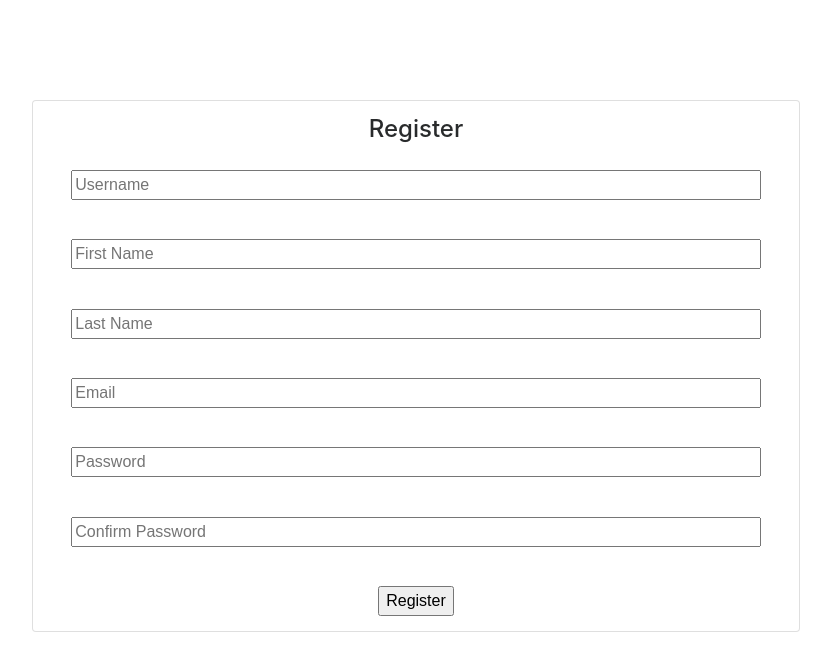
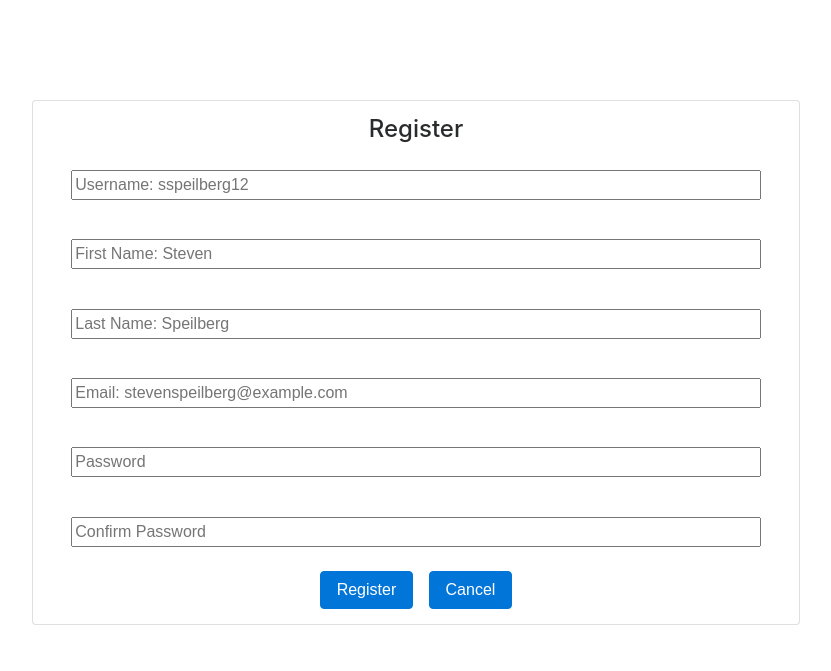
Before and after one commit to Apoooorv/SimpleSearchApp, a Flask app: page /register in a window 1280 px wide. Shown: the top 671 px of the page, without its empty margins (224-1055 px from the left). Run offline with Flask 2, Linux system fonts and the light colour scheme; some libraries are stand-ins or nearby versions.

Commit message:
Added different placeholders in registration form and added validations

```diff
--- a/app/templates/dashboard.html
+++ b/app/templates/dashboard.html
@@ -17,9 +17,9 @@
 
 				<form class="form-inline col-10" action="/search">
 					{% if query %}
-						<input class="form-control col-10" type="text" name="query" placeholder="Enter text.." value="{{query}}" required>
+						<input class="form-control col-10" type="text" name="query" placeholder="Enter text.. e.g. Obama, Soccer, Oscar" value="{{query}}" required>
 					{% else %}
-						<input class="form-control col-10" type="text" name="query" placeholder="Enter text.." required>
+						<input class="form-control col-10" type="text" name="query" placeholder="Enter text.. e.g. Obama, Soccer, Oscar" required>
 					{% endif %}
 					<!-- <input class="form-control mr-sm-2" type="text" placeholder="Search"> -->
       				<button class="btn btn-outline-success col-2 my-sm-0" type="submit">Search</button>
--- a/app/templates/index.html
+++ b/app/templates/index.html
@@ -9,6 +9,16 @@
 
 </head>
 <body>
+	<script type="text/javascript">
+		function preventBack(){window.history.forward();}
+    	setTimeout("preventBack()", 0);
+		window.onunload=function(){null};
+	</script>
+	<!-- {% if checking %}
+	<script type="text/javascript">
+		window.location.href = '/logincheck'
+	</script>
+	{% endif %} -->
 	<div style="height: 100%; width:100%; display:flex; justify-content:center;">
 		{% block content %} {% endblock %}
 	</div>
--- a/app/templates/login.html
+++ b/app/templates/login.html
@@ -1,6 +1,7 @@
 {% extends "index.html" %}
 
 {%block content %}
+
 	<div style="margin-top:100px; width: 60%" class="justify-content-center">
 		<div class="card">
 		<div style="display:flex; margin-top: 2%" class="justify-content-center">
@@ -22,7 +23,7 @@
 		<br>
 		<div style="margin-left: 2%;">
 			<label for="remember_me">Remember Me</label>
-			<input type="checkbox" checked="checked" name="remember_me" id="remember_me">
+			<input type="checkbox" name="remember_me" id="remember_me">
 		</div>
 
 		<div style="display: flex; margin-bottom: 2%; margin-top: 2%;" class="justify-content-center">
--- a/app/templates/register.html
+++ b/app/templates/register.html
@@ -11,25 +11,25 @@
 		{% endif %}
 		<form method="POST">
 		<div style="display: flex;" class="justify-content-center">
-			<input type="text" name="username" placeholder="Username" style="margin-top: 2%; width: 90%;" required>
+			<input type="text" name="username" placeholder="Username: sspeilberg12" style="margin-top: 2%; width: 90%;" required>
 		</div>
 
 		<br>
 
 		<div style="display: flex;" class="justify-content-center">
-			<input type="text" name="firstname" placeholder="First Name" style="margin-top: 2%; width: 90%" required>
+			<input type="text" name="firstname" placeholder="First Name: Steven" pattern="[A-Za-z]+$" style="margin-top: 2%; width: 90%" required>
 		</div>
 
 		<br>
 
 		<div style="display: flex;" class="justify-content-center">
-			<input type="text" name="lastname" placeholder="Last Name" style="margin-top: 2%; width:90%" required>
+			<input type="text" name="lastname" placeholder="Last Name: Speilberg" pattern="[A-Za-z]+$" style="margin-top: 2%; width:90%" required>
 		</div>
 
 		<br>
 
 		<div style="display: flex;" class="justify-content-center">
-			<input type="email" name="email" placeholder="Email" style="margin-top: 2%; width:90%" required>
+			<input type="email" name="email" pattern="[a-z0-9._%+-]+@[a-z0-9.-]+\.[a-z]{2,3}$" placeholder="Email: stevenspeilberg@example.com" pattern="A-Za-z0-9@a-z.a-z" style="margin-top: 2%; width:90%" required>
 		</div>
 
 		<br>
@@ -46,7 +46,9 @@
 		<br>
 
 		<div style="display: flex; margin-bottom: 2%;" class="justify-content-center">
-			<input type="submit" name="Register" value="Register" style="margin-top: 2%">
+			<input type="submit" name="submit" value="Register" class="btn btn-primary" style="margin-right: 1%;">
+			<input type="button" name="submit" value="Cancel" class="btn btn-primary" onclick="window.location.href='/login'" style="margin-left: 1%;">
+			<!-- <input type="submit" name="Register" value="Register" style="margin-top: 2%"> -->
 		</div>
 		</form>
 		</div>
```
Also changed, not shown: app/routes.py (+13 -3 lines).
